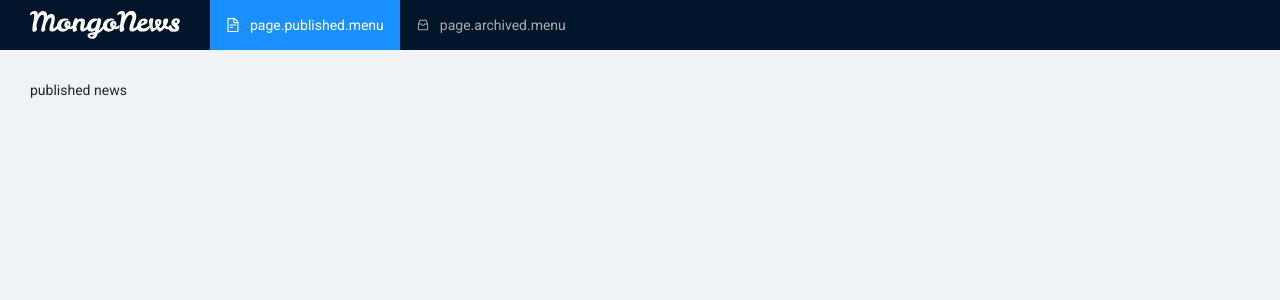
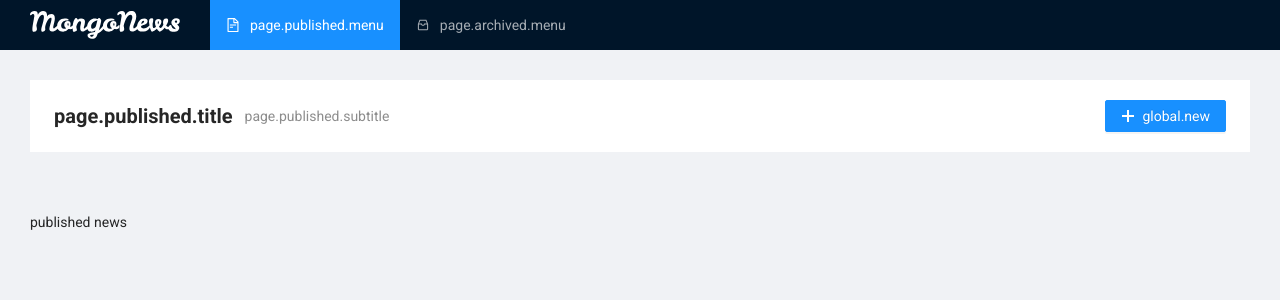
Before and after one commit to alfupe/mongo-news-client, a React (Create React App) app: page /news in a window 1280 px wide. Shown: the top 300 px of the page. Built offline with nearby package versions, Linux system fonts and the light colour scheme.

Commit message:
page header, i18n

```diff
--- /dev/null
+++ b/src/components/PageContainer/PageContainer.js
@@ -0,0 +1,28 @@
+import { PageHeader } from 'antd';
+import React from 'react';
+import './page-container.scss';
+
+const PageContainer = props => {
+    return (
+        <section className="page-container">
+            <div className="page-container__header">
+                <PageHeader title={props.title}
+                            ghost={false}
+                            subTitle={props.subtitle}
+                            extra={props.extra}
+                />
+            </div>
+            <div className="page-container__content">
+                {props.children}
+            </div>
+        </section>
+    );
+};
+
+PageContainer.defaultProps = {
+    title: '',
+    subtitle: '',
+    extra: []
+};
+
+export default PageContainer;
--- /dev/null
+++ b/src/components/PageContainer/page-container.scss
@@ -0,0 +1,14 @@
+@import "src/assets/scss/variables";
+
+.page-container {
+    &__header {
+        .ant-page-header {
+            //padding: 0 !important;
+        }
+    }
+
+    &__content {
+        padding-top: $spacer * 2;
+        padding-bottom: $spacer * 2;
+    }
+}
--- a/src/components/pages/ArchivedNews/ArchivedNews.js
+++ b/src/components/pages/ArchivedNews/ArchivedNews.js
@@ -1,9 +1,16 @@
-import React from 'react';
+import React, { useContext } from 'react';
 import { withAppLayout } from '../../HOC/WithAppLayout';
+import PageContainer from '../../PageContainer/PageContainer';
+import { I18nContext } from 'react-i18next';
 
 const ArchivedNews = props => {
+    const {i18n} = useContext(I18nContext);
+
     return (
-        <div>archived news</div>
+        <PageContainer title={i18n.t('page.archived.title')}
+                       subtitle={i18n.t('page.archived.subtitle')}>
+            archived news
+        </PageContainer>
     );
 };
 
--- a/src/components/pages/PublishedNews/PublishedNews.js
+++ b/src/components/pages/PublishedNews/PublishedNews.js
@@ -1,9 +1,26 @@
-import React from 'react';
+import React, { useContext } from 'react';
 import { withAppLayout } from '../../HOC/WithAppLayout';
+import { I18nContext } from 'react-i18next';
+import PageContainer from '../../PageContainer/PageContainer';
+import { Button } from 'antd';
+import { PlusOutlined } from '@ant-design/icons';
 
 const PublishedNews = props => {
+    const {i18n} = useContext(I18nContext);
+
     return (
-        <div>published news</div>
+        <PageContainer title={i18n.t('page.published.title')}
+                       subtitle={i18n.t('page.published.subtitle')}
+                       extra={[
+                           <Button key="create"
+                                   type="primary"
+                                   icon={<PlusOutlined />}>
+                               {i18n.t('global.new')}
+                           </Button>
+                       ]}
+        >
+            published news
+        </PageContainer>
     );
 };
 
--- a/src/i18n/languages/es.json
+++ b/src/i18n/languages/es.json
@@ -1,6 +1,6 @@
 {
     "global": {
-
+        "new": "Nueva"
     },
     "component": {
         "confirm_button": {
```
